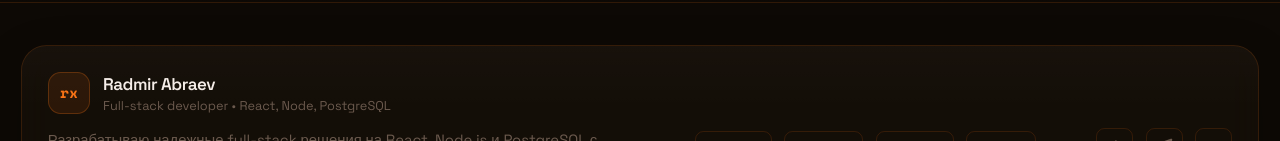
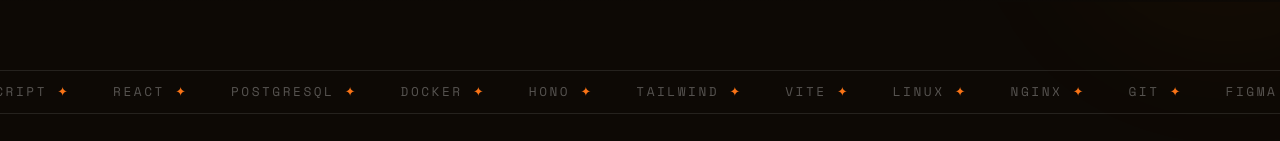
Before and after one commit to rxritet/MyTech, a React (Vite) app in the folder frontend/: page / in a window 1280 px wide. Shown: the part 811-952 px from the top of the page. Built offline with nearby package versions, Linux system fonts and the light colour scheme; no server answers.

Commit message:
feat(ui): add Marquee component with keyframe animation

```diff
--- /dev/null
+++ b/frontend/src/components/ui/Marquee.tsx
@@ -0,0 +1,22 @@
+interface MarqueeProps {
+  items: string[];
+  speed?: number;
+}
+
+export function Marquee({ items, speed = 25 }: MarqueeProps) {
+  const doubled = [...items, ...items];
+  return (
+    <div className="overflow-hidden border-y border-white/10 py-3 my-16 select-none">
+      <div
+        className="flex gap-10 whitespace-nowrap"
+        style={{ animation: `marquee ${speed}s linear infinite` }}
+      >
+        {doubled.map((item, i) => (
+          <span key={i} className="font-mono text-white/30 text-xs uppercase tracking-[0.2em]">
+            {item} <span className="text-primary">✦</span>
+          </span>
+        ))}
+      </div>
+    </div>
+  );
+}
--- a/frontend/src/index.css
+++ b/frontend/src/index.css
@@ -420,3 +420,8 @@
     animation: none !important;
   }
 }
+
+@keyframes marquee {
+  0%   { transform: translateX(0); }
+  100% { transform: translateX(-50%); }
+}
--- a/frontend/src/pages/HomePage.tsx
+++ b/frontend/src/pages/HomePage.tsx
@@ -1,9 +1,17 @@
 import Hero from "../components/sections/Hero";
+import { Marquee } from "../components/ui/Marquee";
+
+const MARQUEE_ITEMS = [
+  "Go", "TypeScript", "React", "PostgreSQL",
+  "Docker", "Hono", "Tailwind", "Vite",
+  "Linux", "Nginx", "Git", "Figma",
+];
 
 export default function HomePage() {
   return (
     <main>
       <Hero />
+      <Marquee items={MARQUEE_ITEMS} />
     </main>
   );
 }
```
